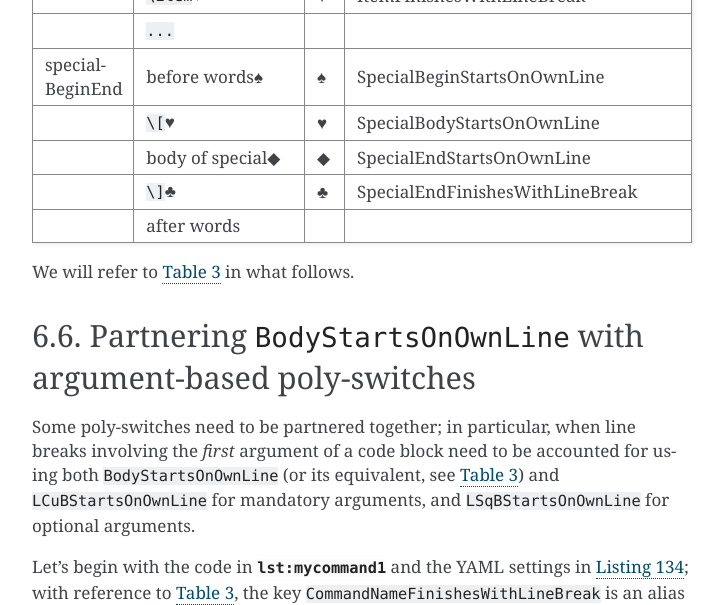
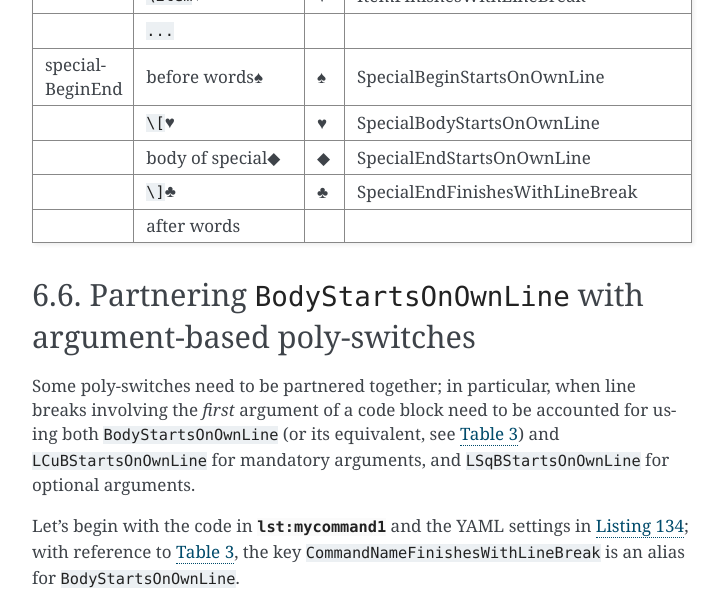
Before and after one commit to cmhughes/ci-test, a Sphinx documentation site: the page built from docs/source/sec-the-m-switch.rst, in a window 1280 px wide and 900 px high, scrolled down 33065 px, cut to the strip 0-605 px from the top of the window. Shown: the whole strip, without its empty margins (388-1112 px from the left). Built offline with Sphinx 7.4.7, drawn with Linux system fonts in a browser that asks for light colours.

```diff
--- a/docs/source/sec-the-m-switch.rst
+++ b/docs/source/sec-the-m-switch.rst
@@ -1516,8 +1516,6 @@
 
 
 
-We will refer to :numref:`tab:poly-switch-mapping` in what follows.
-
 Partnering ``BodyStartsOnOwnLine`` with argument-based poly-switches
 --------------------------------------------------------------------
 
```
Also changed, not shown: docs/source/figure-schematic.png.
